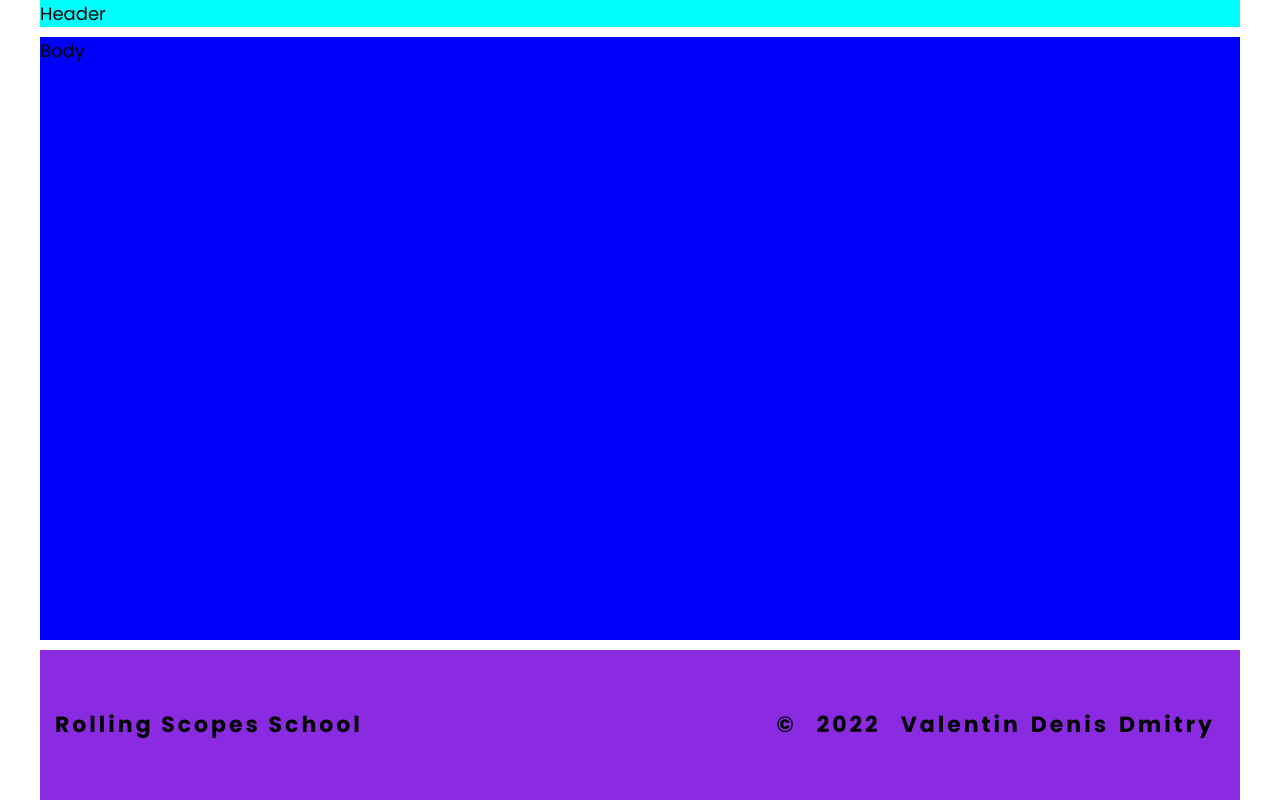
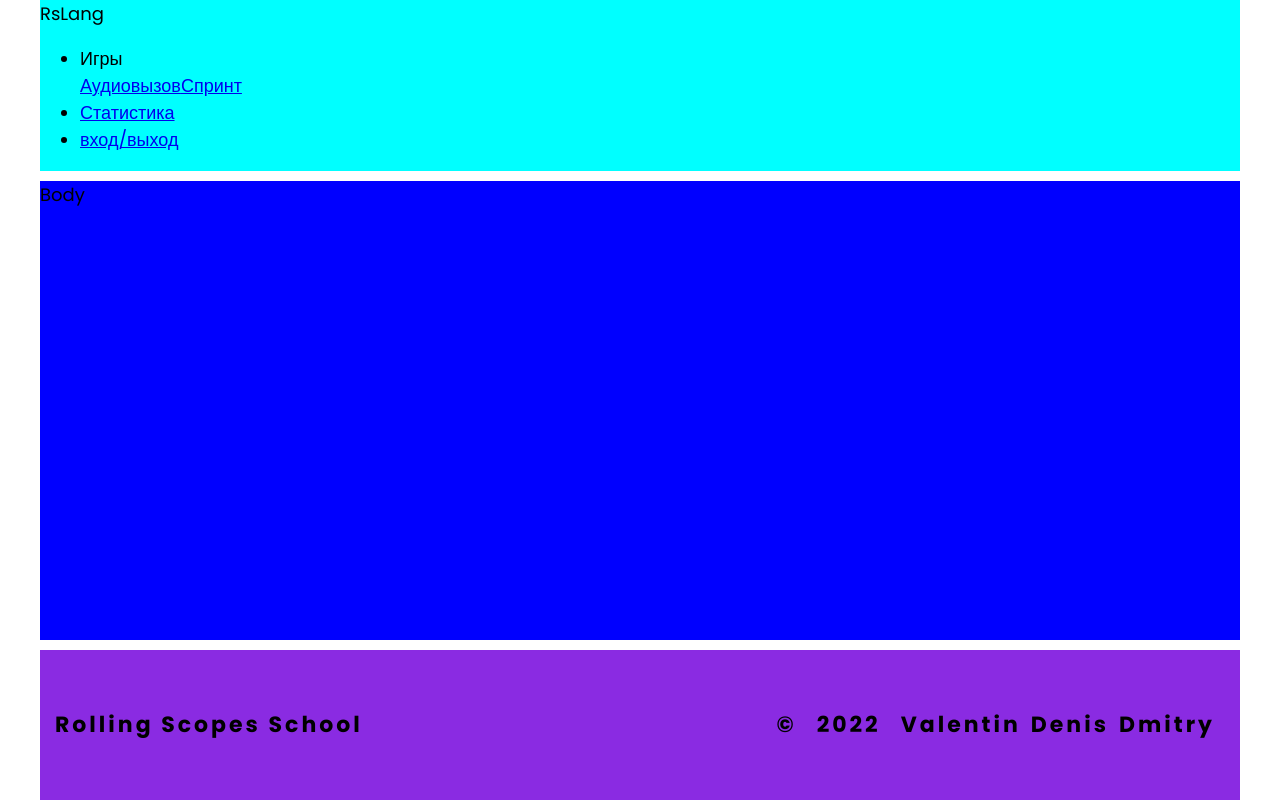
Before and after one commit to DnsYOUdnk/rslang, a React (Create React App) app in the folder rslang-app/: page / in a window 1280 px wide. Built offline with nearby package versions, Linux system fonts and the light colour scheme.

Commit message:
docs: create Header

```diff
--- /dev/null
+++ b/rslang-app/src/components/Header/Header.props.ts
@@ -0,0 +1,3 @@
+import { DetailedHTMLProps, HTMLAttributes } from 'react';
+
+export interface HeaderProps extends DetailedHTMLProps<HTMLAttributes<HTMLDivElement>, HTMLDivElement> {}
--- /dev/null
+++ b/rslang-app/src/components/Header/Header.tsx
@@ -0,0 +1,34 @@
+import { HeaderProps } from './Header.props';
+import cl from './Header.module.css';
+import cn from 'classnames';
+
+export const Header = ({ className, ...props }: HeaderProps): JSX.Element => {
+    return (
+      <header {...props} className={cn(className, cl.header)}>
+        <div className={cl.header__logo}>RsLang</div>
+        <nav className={cl.nav}>
+          <ul className={cl.games}>
+            <li>
+              <div className={cl.title}>Игры</div>
+              <a href='#' className={cl.link}>
+                Аудиовызов
+              </a>
+              <a href='#' className={cl.link}>
+                Спринт
+              </a>
+            </li>
+            <li>
+              <a href='#' className={cl.link}>
+                Статистика
+              </a>
+            </li>
+            <li>
+              <a href='#' className={cl.link}>
+                вход/выход
+              </a>
+            </li>
+          </ul>
+        </nav>
+      </header>
+    );
+};
--- a/rslang-app/src/pages/MainPage/MainPage.tsx
+++ b/rslang-app/src/pages/MainPage/MainPage.tsx
@@ -1,10 +1,11 @@
 import { Footer } from '../../components/Footer/Footer';
+import { Header } from '../../components/Header/Header';
 import cl from './MainPage.module.css';
 
 export const MainPage = ( ): JSX.Element => {
     return (
       <div className={cl.wrapper}>
-        <div className={cl.header}>Header</div>
+        <Header className={cl.header}></Header>
         <div className={cl.body}>Body</div>
         <Footer className={cl.footer}></Footer>
       </div>
```
Also changed, not shown: rslang-app/src/components/Header/Header.module.css (added).
